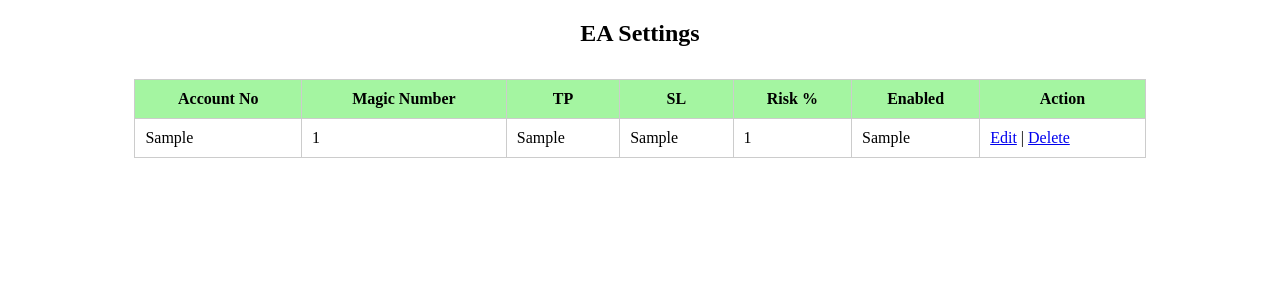
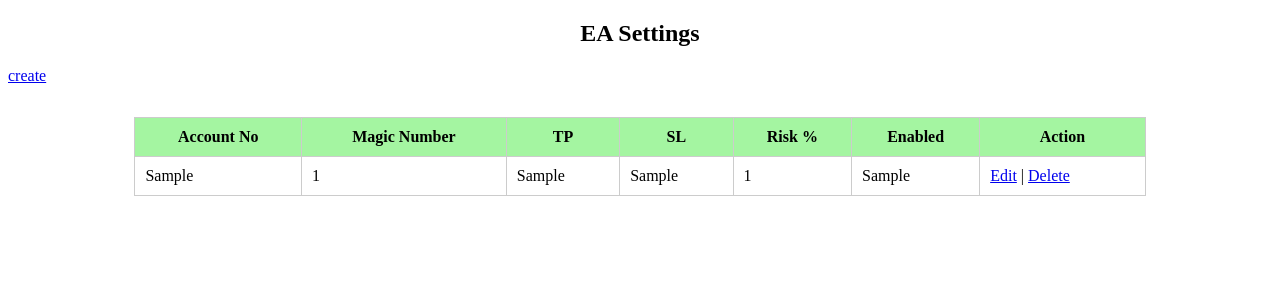
Before and after one commit to mbuguam443/djangoManageEA, a Django app: template templates/ea_settings_list.html in a window 1280 px wide. Shown: the top 300 px of the page. Run offline with Django 5.2, Linux system fonts and the light colour scheme; the template is opened without the code that fills it: most values are stand-ins (such as "Sample title", 1, 10 or a date in 2020).

Commit message:
add create button

```diff
--- a/templates/ea_settings_list.html
+++ b/templates/ea_settings_list.html
@@ -19,6 +19,7 @@
 </head>
 <body>
     <h2 style="text-align:center;">EA Settings</h2>
+    <a href="{% url 'ea_settings_create' %}">create</a>
     <table>
         <thead>
             <tr>
```
